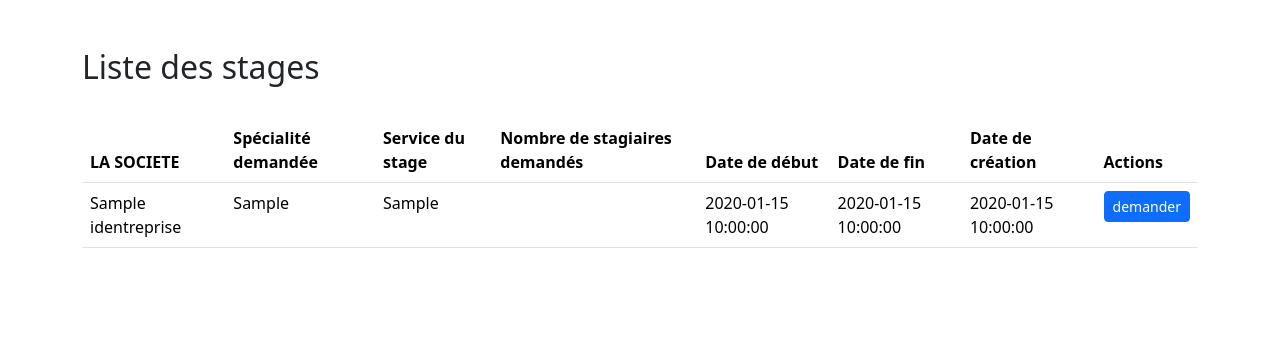
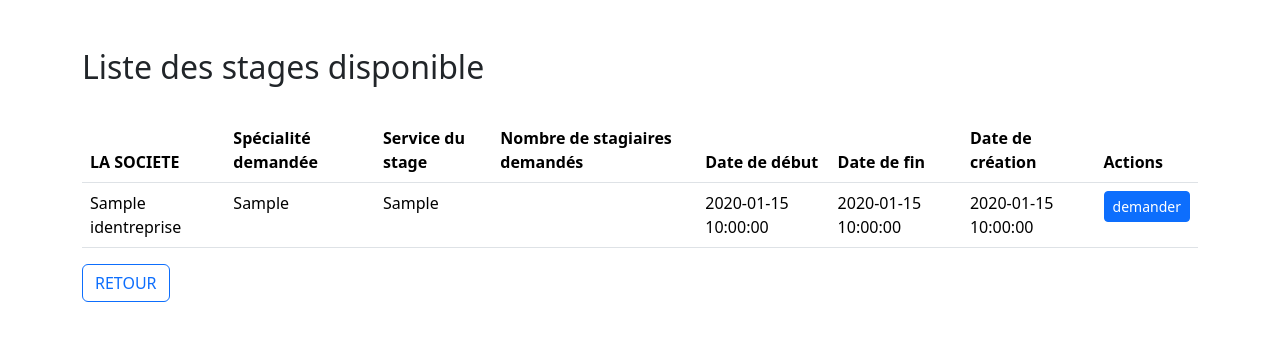
Before and after one commit to yousri1992/site-project, a PHP site: page /lesstages.php in a window 1280 px wide. Shown: the top 341 px of the page. Run offline with PHP 8.4, Linux system fonts and the light colour scheme; the visitor is signed in with stand-in values (Sample User, id 1); tables that the repository leaves empty or names only in its code hold one stand-in row (values such as "Sample post"); data that the repository does not hold is empty.

Commit message:
botton de retour

```diff
--- a/lesstages.php
+++ b/lesstages.php
@@ -10,8 +10,10 @@ require_once('_header/link.php');
 <title>Liste des stages</title>
 </head>
 <body>
+
     <div class="container my-5">
-        <h2>Liste des stages</h2>
+
+        <h2>Liste des stages disponible</h2>
         <br>
         <table class="table">
             <thead>
@@ -77,11 +79,17 @@ require_once('_header/link.php');
 
                         </td>
                     </tr>
+
+
                 <?php
                 }
                 ?>
             </tbody>
         </table>
+        <a class="btn btn-outline-primary" href="/GLT/index.php" role="button">RETOUR</a>
+
+
     </div>
+
 </body>
 </html>
```
